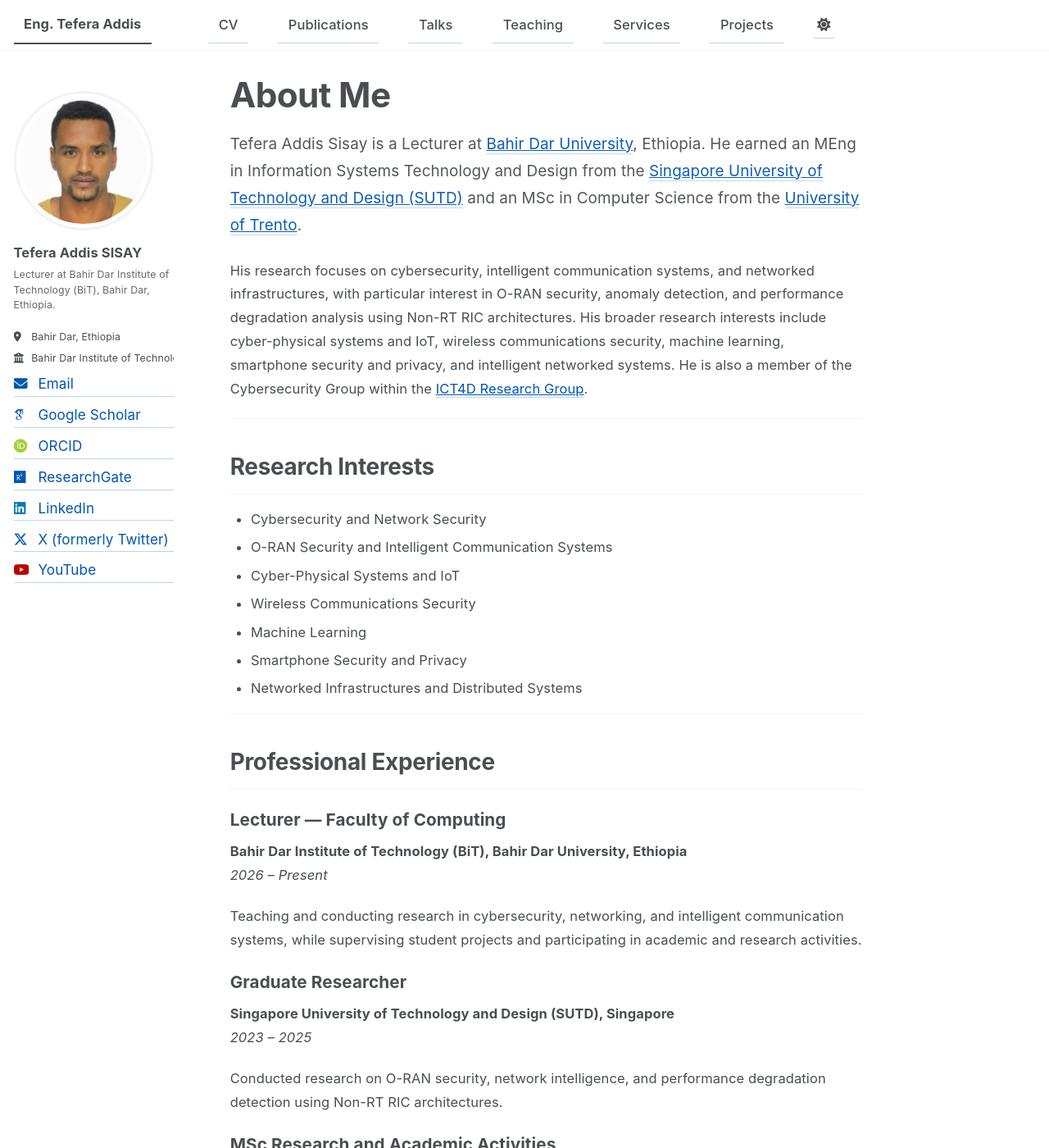
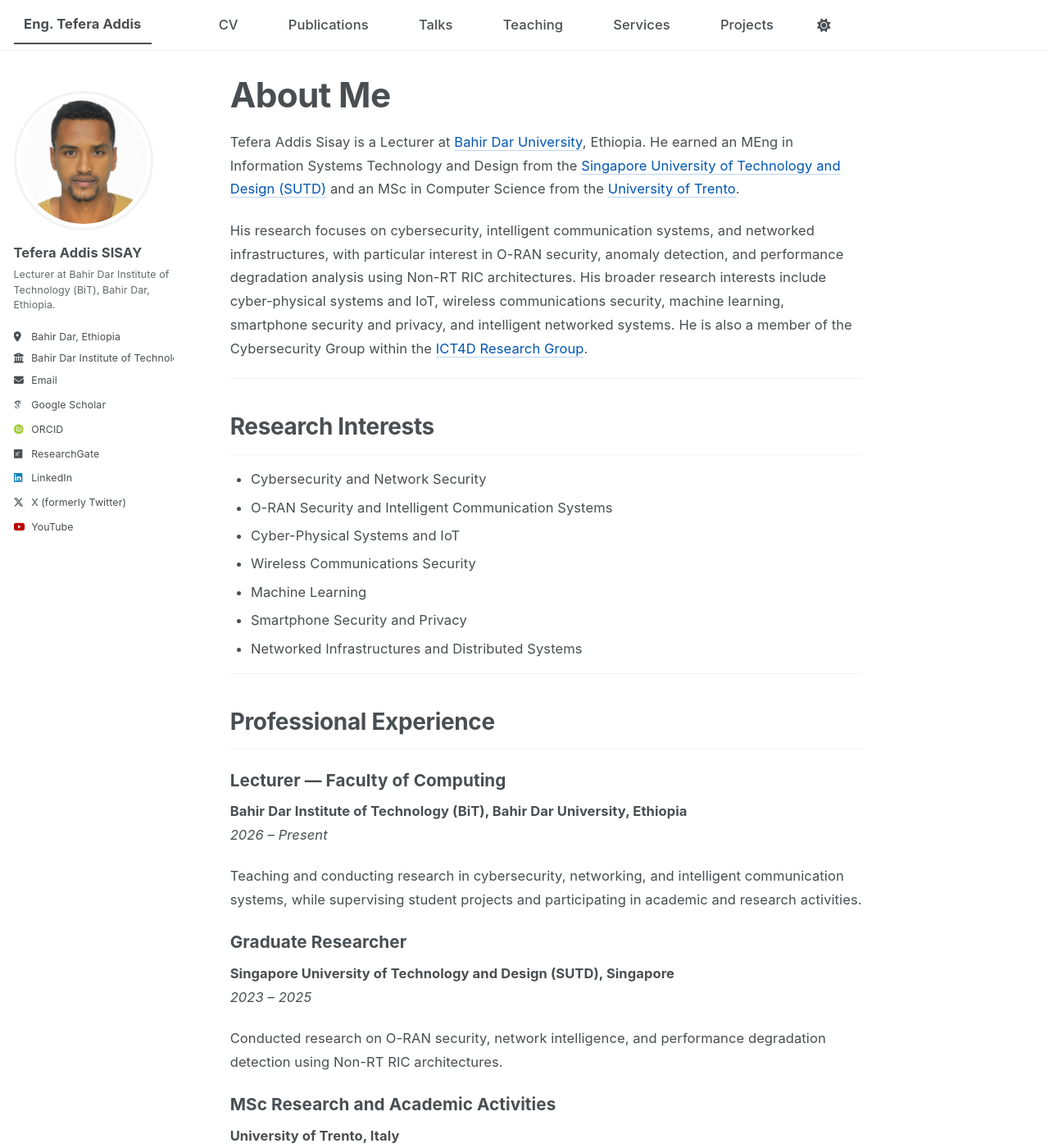
Before and after one commit to tefera-addis-sisay/tefera-addis-sisay.github.io, a Jekyll site: the page built from _pages/about.md, in a window 1280 px wide and 1400 px high. Shown: the whole window at 82% size. Built offline with Jekyll 4.4.1, drawn with Linux system fonts in a browser that asks for light colours; some web fonts are replaced; a script bundle is joined from its source files by our own code; library files that are not in the unit come from our copies.

Commit message:
Update main.scss

```diff
--- a/assets/css/main.scss
+++ b/assets/css/main.scss
@@ -103,25 +103,29 @@
   max-width: 75ch;
 }
 
-/* first paragraph emphasis */
-.page__content > p:first-of-type {
-  font-size: 1.05rem;
-  opacity: 0.95;
-}
-
 /* =========================================================
-   LINKS (ACADEMIC STYLE)
+   LINKS (MAIN CONTENT ONLY)
 ========================================================= */
 
-a {
+.page__content a {
   color: #0056b3;
   text-decoration: none;
   border-bottom: 1px solid rgba(0, 86, 179, 0.25);
   transition: all 0.2s ease;
 }
 
-a:hover {
+.page__content a:hover {
   border-bottom: 1px solid #0056b3;
+}
+
+/* sidebar links NOT colored (as requested earlier) */
+.author__urls a {
+  color: var(--global-text-color) !important;
+  text-decoration: none;
+}
+
+.author__urls a:hover {
+  text-decoration: underline;
 }
 
 /* =========================================================
@@ -163,7 +167,7 @@
 }
 
 /* =========================================================
-   SIDEBAR PROFILE (FIXED LEFT ALIGN + PROFESSOR STYLE)
+   SIDEBAR PROFILE (STANFORD STYLE)
 ========================================================= */
 
 .author__avatar {
@@ -201,15 +205,6 @@
   margin-top: 0.4rem;
 }
 
-/* affiliations */
-.author__location,
-.author__employer {
-  font-size: 0.9rem;
-  opacity: 0.8;
-  text-align: left !important;
-}
-
-/* social links */
 .author__urls-wrapper {
   text-align: left !important;
   margin-top: 1rem;
@@ -225,13 +220,81 @@
   margin-bottom: 0.4rem;
 }
 
-.author__urls a {
-  font-size: 0.95rem;
+/* =========================================================
+   PROJECT ENTRY (SAFE MD STYLE)
+========================================================= */
+
+.page__content .project-entry {
+  max-width: 850px;
+  margin: 0 auto;
+  padding: 0 1rem;
+  line-height: 1.8;
+}
+
+/* project title */
+.page__content .project-entry h2 {
+  font-size: 2rem;
+  font-weight: 700;
+  margin-top: 0.5rem;
+  margin-bottom: 1.2rem;
+}
+
+/* section headers */
+.page__content .project-entry h3 {
+  font-size: 1.25rem;
+  font-weight: 650;
+  margin-top: 2rem;
+  margin-bottom: 0.6rem;
+}
+
+/* text */
+.page__content .project-entry p {
+  margin-bottom: 1rem;
+}
+
+/* lists */
+.page__content .project-entry ul,
+.page__content .project-entry ol {
+  padding-left: 1.4rem;
+  margin-bottom: 1rem;
+}
+
+.page__content .project-entry li {
+  margin-bottom: 0.4rem;
+  line-height: 1.65;
+}
+
+/* links inside project */
+.page__content .project-entry a {
   color: #0056b3;
 }
 
-.author__urls a:hover {
+.page__content .project-entry a:hover {
   text-decoration: underline;
+}
+
+/* spacing between entries */
+.page__content .project-entry + .project-entry {
+  border-top: 1px solid var(--global-border-color);
+  margin-top: 2rem;
+  padding-top: 2rem;
+}
+
+/* =========================================================
+   MOBILE RESPONSIVE
+========================================================= */
+
+@media (max-width: 900px) {
+  .page__content,
+  .archive__content {
+    max-width: 100%;
+    padding: 0 1rem;
+  }
+
+  .author__avatar img {
+    width: 150px;
+    height: 150px;
+  }
 }
 
 /* =========================================================
@@ -239,7 +302,7 @@
 ========================================================= */
 
 @media (prefers-color-scheme: dark) {
-  a {
+  .page__content a {
     color: #7ab7ff;
   }
 
```
